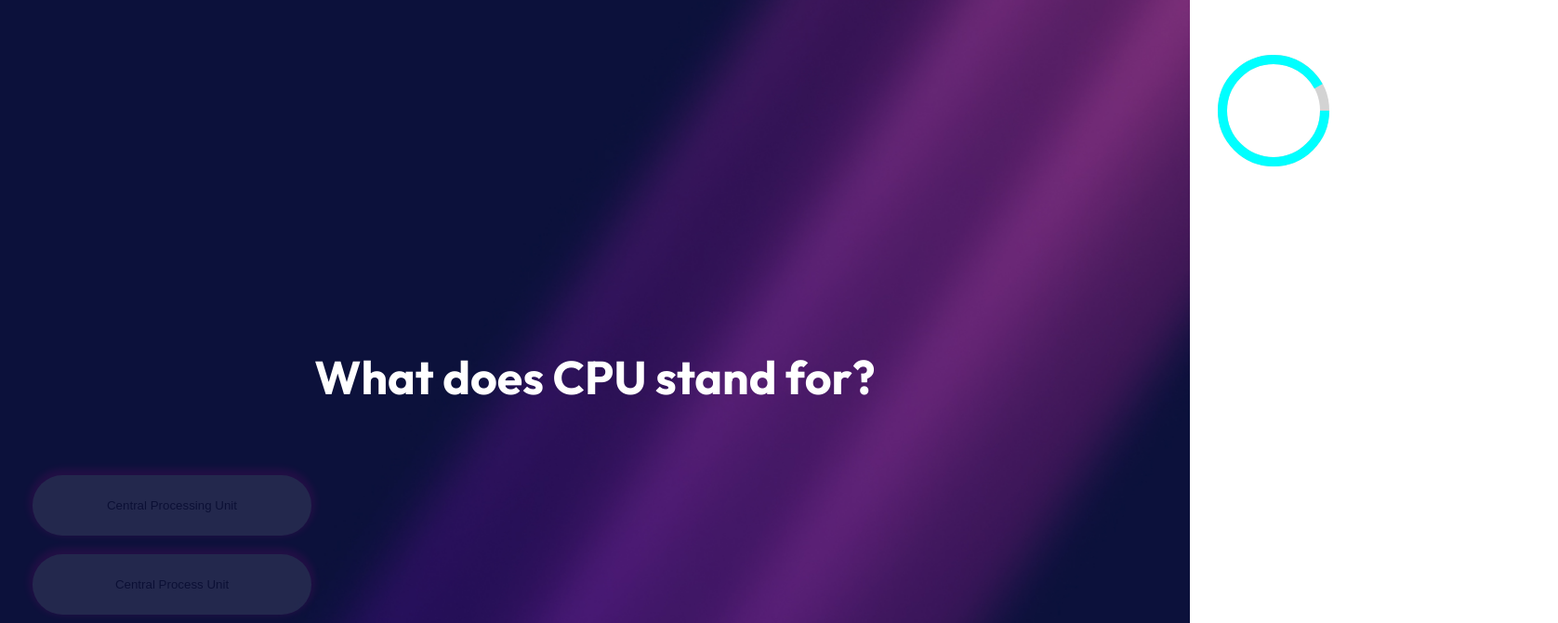
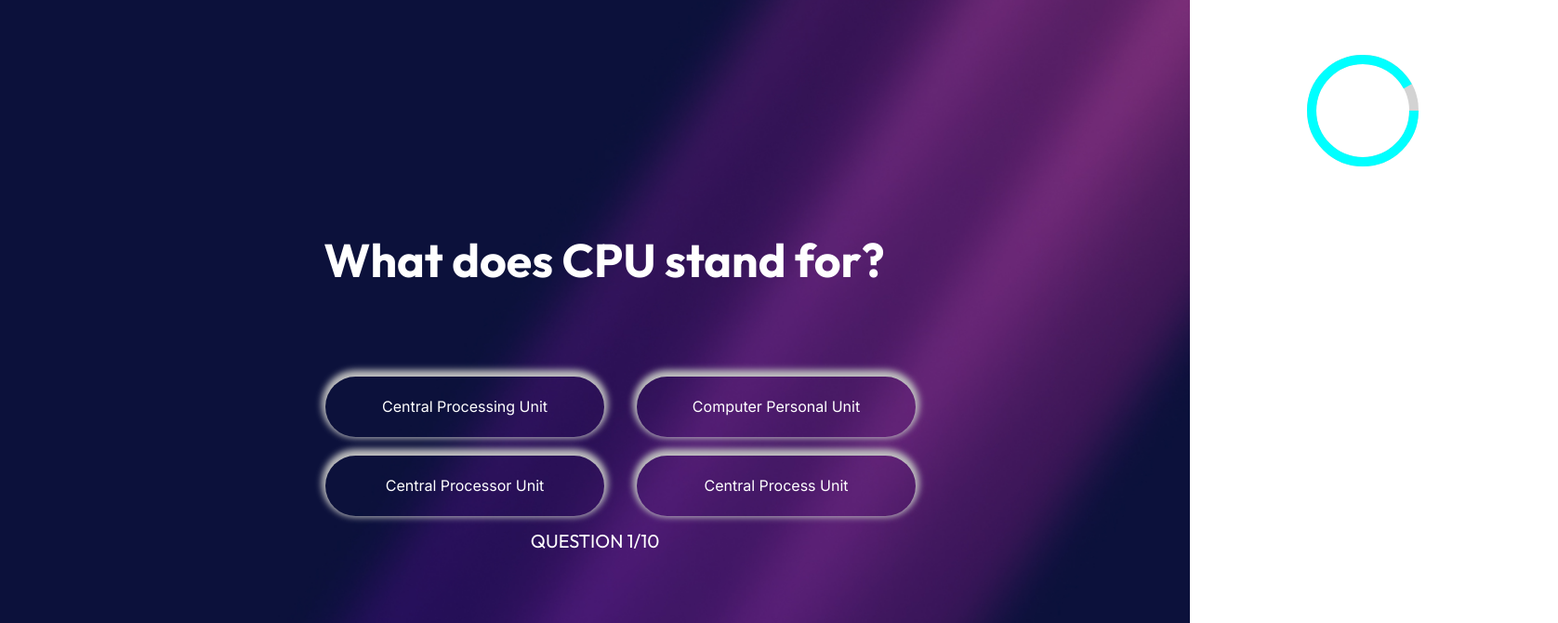
Before and after one commit to ageria20/BW1_TEAM-7, a plain HTML site: page questionario.html in a window 1280 px wide. Shown: the part 198-868 px from the top of the page at 93% size, 1676 px wide, since content can reach past the window. Drawn offline with Linux system fonts and the light colour scheme.

Commit message:
interfaccia quiz  completa

```diff
--- a/assets/CSS/style.css
+++ b/assets/CSS/style.css
@@ -2,7 +2,11 @@
 @import url('https://fonts.googleapis.com/css2?family=Fira+Code:wght@300..700&family=Inter:wght@100..900&family=Montserrat:ital,wght@0,100..900;1,100..900&family=Outfit:wght@100..900&family=Roboto:ital,wght@0,100;0,300;0,400;0,500;0,700;0,900;1,100;1,300;1,400;1,500;1,700;1,900&display=swap');
 
 
+
+
+
 body {
+    overflow-x: hidden;
     background-image: url("../img/bg.jpg");
     background-size: cover;
     background-repeat: no-repeat;
@@ -138,9 +142,10 @@ form {
 #timer {
     position: relative;
     display: inline-block;
-    margin-left: 80rem;
+    margin-left: 86rem;
+    margin-bottom: 0;
     max-width: 180px;
-    height: 160px;
+    height: 178px;
     text-align: center;
     font-size: 10px;
 }
@@ -150,10 +155,19 @@ form {
     left: 50%;
     transform: translate(-50%, -50%);
     color: #3498db;
-    font-size: 14px;
+    font-size: 13px;
     font-family: "Outfit", "sans-serif";
-    line-height: 1.5;
+    line-height: 1;
+    font-weight: 200;
+
 }
+
+.remainingSeconds {
+    font-size: 50px;
+    display: block;
+    font-weight: 300;
+}
+
 
 
 h2 {
@@ -179,11 +193,47 @@ h2 {
     border-radius: 50px;
     margin-left: 35px;
     margin-top: 20px;
-    opacity: 0.1;
-    box-shadow: 0px -3px 7px 4px #D20094;
+    font-family: "Inter","sans-serif";
+    box-shadow: 0px -3px 7px 4px #c0c0c0;
     border: none;
+    color: white;
+    line-height: 65PX;
+    cursor: pointer;
+    transition: background-color 0.3s ease;
 }
-.answerContainer{
-    margin: auto;
+.answer:hover {
+    background-color: #D20094; /* Cambia il colore al passaggio del mouse */
+}
+.answer.selected {
+    background-color: #D20094;
+}
+.answersContainer {
+
+    text-align: center;
     display: inline-block;
+    width: 700px;
+        /* transform: translate(289px, 10px); */
+        margin: auto;
+    }
+
+#quizzContainer {
+        display: inline-block;
+        position: relative;
+        width: 100%;
+        text-align: center;
+        transform: translate(10px, -144px);
 }
+
+#questionNumberContainer {
+    position: absolute;
+    bottom: 0;
+    width: 100%;
+    text-align: center;
+    padding: 10px 0;
+
+  }
+
+  #questionNumber {
+    font-family: "Outfit", "sans-serif";
+    font-size: 20px;
+    color: white; }
--- a/assets/questionario.js
+++ b/assets/questionario.js
@@ -16,7 +16,7 @@ const questions = [
     type: "multiple",
     difficulty: "easy",
     question:
-      "In the programming language Java, which of these keywords would you put on a variable to make sure it doesn&#039;t get modified?",
+      "In the programming language Java, which of these keywords would you put on a variable to make sure it doesn't get modified?",
     correct_answer: "Final",
     incorrect_answers: ["Static", "Private", "Public"],
   },
@@ -93,94 +93,98 @@ const questions = [
     incorrect_answers: ["Python", "C", "Jakarta"],
   },
 ];
-
+document.addEventListener("DOMContentLoaded", function () {
   const timerElement = document.getElementById("timer");
+  const questionNumberElement = document.getElementById("questionNumber"); // Seleziona il nuovo elemento
   const questionElement = document.getElementById("question");
-const answerButtons = document.querySelectorAll(".answer");
-const answersContainer = document.querySelector(".answersContainer");
+  const answerList = document.getElementById("answerList");
   let countdown = 60; // Imposta il timer a 60 secondi
   let interval; // Variabile per il timer
   let currentQuestionIndex = 0; // Indice della domanda corrente
   let score = 0; // Punteggio del giocatore
   let userAnswers = []; // Storico delle risposte dell'utente
 
+  // Funzione per avviare il conto alla rovescia
   const startCountdown = () => {
-  countdown = 61;
+    countdown = 61; // Imposta il countdown a 60 secondi
     interval = setInterval(() => {
       countdown--;
-    updateDisplay(countdown);
-    updateCircleProgress();
-    if (countdown === 0) {
-      clearInterval(interval);
-      // timerFinished();
+      updateDisplay(countdown); // Aggiorna il display del timer
+      updateCircleProgress(); // Aggiorna il cerchio di progresso
+      if (countdown < 0) {
+        clearInterval(interval); // Ferma il timer quando il countdown arriva a 0
+        timerFinished(); // Chiama la funzione quando il timer finisce
       }
     }, 1000);
   };
 
+  // Funzione per aggiornare il display del timer
   const updateDisplay = (countdown) => {
-  const minutes = Math.floor(countdown / 61);
     const remainingSeconds = countdown % 61;
     const timer = document.getElementById("textTimer");
-  timer.innerText = `
+    timer.innerHTML = `
     seconds
-  ${remainingSeconds}
+    <span class="remainingSeconds">${remainingSeconds} </span>
     remaining`;
     timer.style.color = "white";
   };
 
+  // Funzione chiamata quando il timer finisce
   const timerFinished = () => {
     alert("Il tempo per questa domanda è scaduto!");
-  loadNextQuestion();
+    loadNextQuestion(); // Carica la prossima domanda
   };
 
+  // Funzione per aggiornare il cerchio di progresso
   function updateCircleProgress() {
     const progress = (countdown / 61) * 346;
-  const circleProgress = document.querySelector("#circle-progress"); // Ensure circleProgress is defined
+    const circleProgress = document.querySelector("#circle-progress");
     circleProgress.style.strokeDashoffset = 346 - progress;
   }
-
-//const endTest = () => {
-//alert("Test completato!");
-// qui dovrei mettere il punteggio finale del giocatore
-// e dovrei fare vedere tutto lo storico delle risposte del giocatore
-//};
-
-//startCountdown();
 
   // Funzione per caricare la prossima domanda
   function loadNextQuestion() {
     currentQuestionIndex++; // Incrementa l'indice della domanda corrente
     if (currentQuestionIndex < questions.length) {
-    loadQuestion();
+      loadQuestion(); // Carica la prossima domanda se ce ne sono ancora
     } else {
-    endTest();
+      endTest(); // Termina il quiz se non ci sono più domande
     }
   }
+
   // Funzione per caricare una domanda
   function loadQuestion() {
     const question = questions[currentQuestionIndex];
-  questionElement.textContent = question.question;
+    questionElement.textContent = question.question; // Visualizza la domanda corrente
+    questionNumberElement.textContent = `QUESTION ${currentQuestionIndex + 1}/${
+      questions.length
+    }`; // Aggiorna il numero della domanda
 
     // Mescola le risposte
     const answers = [question.correct_answer, ...question.incorrect_answers];
-  shuffleArray(answers);
+    shuffleArray(answers); // Mescola l'array delle risposte
 
-  // Aggiorna i pulsanti delle risposte
-  answerButtons.forEach((button, index) => {
-    if (answers[index]) {
-      button.textContent = answers[index];
-      button.style.display = "block";
-      button.onclick = () => selectAnswer(answers[index]);
-    } else {
-      button.style.display = "none";
+    answerList.innerHTML = ""; // Pulisce le risposte precedenti
+
+    // Crea un elemento <li> per ogni risposta e lo aggiunge alla lista
+    answers.forEach((answer, index) => {
+      const li = document.createElement("li");
+      li.className = "answer";
+      li.dataset.answer = answer;
+      li.textContent = answer;
+      li.onclick = () => selectAnswer(answer); // Assegna l'evento click alla risposta
+      answerList.appendChild(li);
+    });
+    clearInterval(interval);
+    startCountdown(); // Avvia il timer per la nuova domanda
   }
-  });
 
-  startCountdown();
-}
   // Funzione per mescolare un array
   function shuffleArray(array) {
-  return array.sort(() => Math.random() - 0.5);
+    for (let i = array.length - 1; i > 0; i--) {
+      const j = Math.floor(Math.random() * (i + 1));
+      [array[i], array[j]] = [array[j], array[i]];
+    }
   }
 
   // Funzione per gestire la selezione della risposta
@@ -188,7 +192,7 @@ function selectAnswer(selectedAnswer) {
     const question = questions[currentQuestionIndex];
     const correctAnswer = question.correct_answer;
 
-  // Aggiungi la risposta dell'utente all'array userAnswers
+    // Aggiunge la risposta dell'utente all'array userAnswers
     userAnswers.push({
       question: question.question,
       selectedAnswer,
@@ -201,17 +205,32 @@ function selectAnswer(selectedAnswer) {
       score++;
     }
 
-  // Carica la prossima domanda
+    // Rimuove la classe 'selected' da tutti i bottoni
+    const answerButtons = document.querySelectorAll(".answer");
+    answerButtons.forEach((button) => {
+      button.classList.remove("selected");
+    });
+
+    // Aggiunge la classe 'selected' al bottone cliccato
+    const selectedButton = answerList.querySelector(
+      `li[data-answer="${selectedAnswer}"]`
+    );
+    selectedButton.classList.add("selected");
+
     clearInterval(interval); // Ferma il timer corrente
-  loadNextQuestion();
+
+    // Carica la prossima domanda dopo un breve ritardo per mostrare la selezione
+    setTimeout(() => {
+      loadNextQuestion(); // Carica la prossima domanda
+    }, 1300);
   }
 
   // Funzione per terminare il quiz e mostrare il punteggio finale
   function endTest() {
     alert(`Test completato! Il tuo punteggio è: ${score}`);
-  console.log("User Answers:", userAnswers);
-  // Visualizza il punteggio e le risposte
+    console.log("User Answers:", userAnswers); // Visualizza le risposte dell'utente nel console log
   }
 
   // Inizia il quiz caricando la prima domanda
   loadQuestion();
+});
--- a/questionario.html
+++ b/questionario.html
@@ -44,15 +44,16 @@
       </article>
       <section id="quizzContainer">
         <article id="questionsCont">
+
           <h2 id="question"></h2>
         </article>
         <article class="answersContainer">
-          <button class="answer" data-answer="0"></button>
-          <button class="answer" data-answer="1"></button>
-          <button class="answer" data-answer="2"></button>
-          <button class="answer" data-answer="3"></button>
+          <ul id="answerList"></ul>
         </article>
       </section>
+      <div id="questionNumberContainer">
+        <h3 id="questionNumber"></h3>
+      </div>
     </main>
     <script src="./assets/questionario.js"></script>
   </body>
```
Lines whose indentation alone changed are shown as unchanged.
